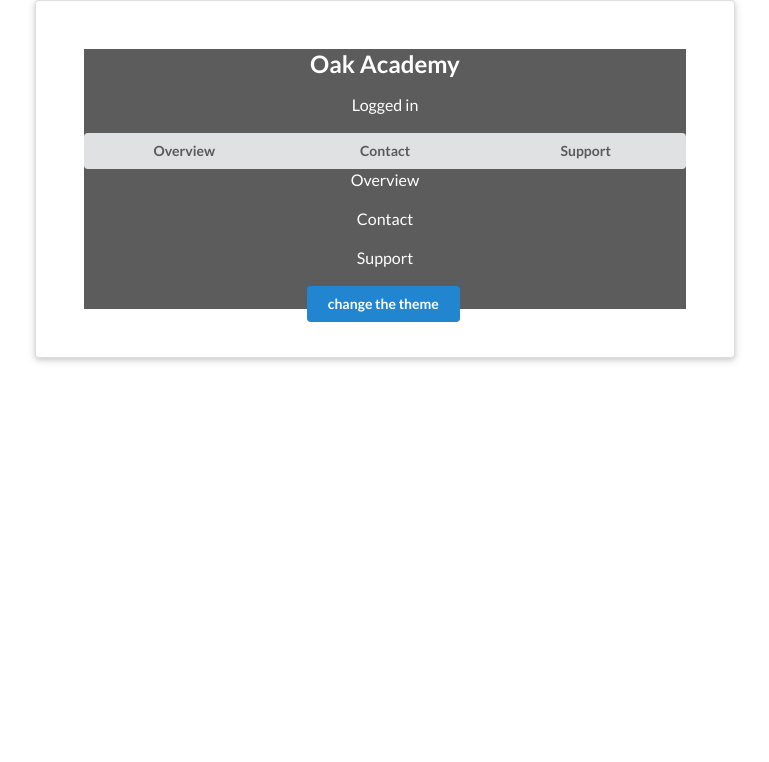
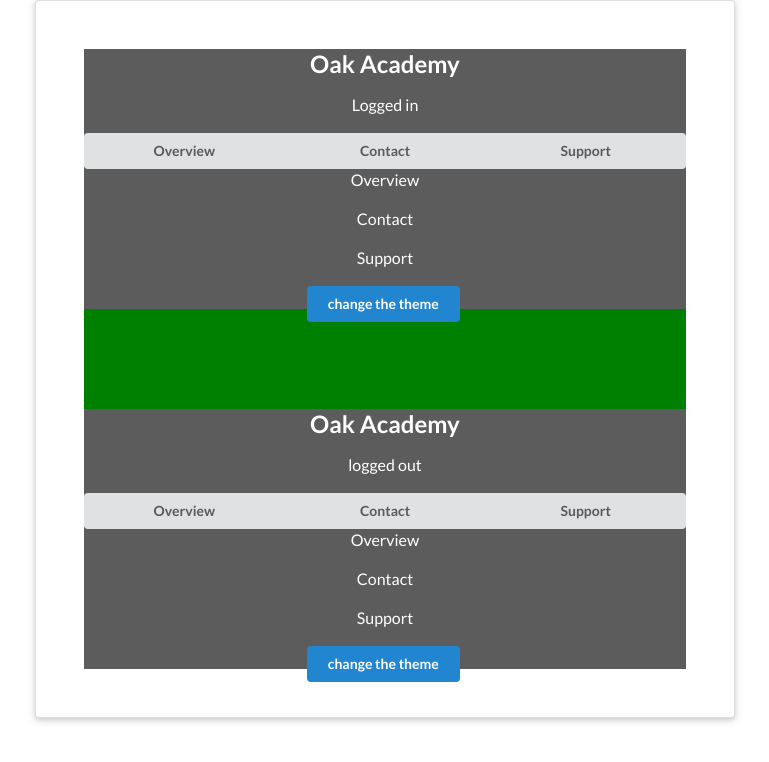
Before and after one commit to snegib/mernapp2021, a React (Create React App) app in the folder contextapi/: page / in a window 1280 px wide. Shown: the top 762 px of the page, without its empty margins (255-1024 px from the left). Built offline with nearby package versions, Linux system fonts and the light colour scheme.

Commit message:
contextapi use useState hook in AuthContext

```diff
--- a/contextapi/src/App.js
+++ b/contextapi/src/App.js
@@ -1,12 +1,16 @@
 import React from 'react';
 import Navbar from './components/Navbar';
 import TodoList from './components/TodoList';
+import NavbarD from './components/NavbarD';
+import TodoListD from './components/TodoListD';
+
 /* STEP 11
 import ThemeContextProvider*/
 import ThemeContextProvider from './contexts/ThemeContext';
 /* STEP 27
  import AuthContextProvider */
 import AuthContextProvider from './contexts/AuthContext';
+import AuthContextProviderD from './contexts/AuthContextD';
 const App = () => {
   return (
     <div className="App">
@@ -39,6 +43,13 @@ const App = () => {
             <TodoList />
           </ThemeContextProvider>
         </AuthContextProvider>
+        <AuthContextProviderD>
+          <ThemeContextProvider>
+            <div style={{ height: '100px', background: 'green' }}></div>
+            <NavbarD />
+            <TodoListD />
+          </ThemeContextProvider>
+        </AuthContextProviderD>
       </div>
     </div>
   );
--- a/contextapi/src/components/NavbarD.js
+++ b/contextapi/src/components/NavbarD.js
@@ -3,12 +3,23 @@ so one of the cool things about this use useContext, hook, is that we can use it
 now turn this as functional component. */
 import React, { useContext } from 'react';
 import { ThemeContext } from '../contexts/ThemeContext';
-import { AuthContext } from '../contexts/AuthContext';
+import { AuthContextD } from '../contexts/AuthContextD';
+
+console.log("NavbarD AuthContextD", AuthContextD);
 
 const NavbarD = () => {
   const { isDarkTheme, darkTheme, lightTheme } = useContext(ThemeContext);
-  const { isLoggedIn, changeAuthStatus } = useContext(AuthContext);
+  const { isLoggedIn, changeAuthStatus } = useContext(AuthContextD);
+
   const theme = isDarkTheme ? darkTheme : lightTheme;
+  console.log(
+    'ThemeContextD context in NavbarD render ',
+    useContext(ThemeContext)
+  );
+  console.log(
+    'AuthContextD context in NavbarD render ',
+    useContext(AuthContextD)
+  );
 
   return (
     <nav
--- a/contextapi/src/components/TodoListD.js
+++ b/contextapi/src/components/TodoListD.js
@@ -23,7 +23,10 @@ const TodolistD = () => {
   /* STEP 8 [useContext]
     now you can add condition here*/
   const theme = isDarkTheme ? darkTheme : lightTheme;
-
+  console.log(
+    'ThemeContext context in TodoListD render ',
+    useContext(ThemeContext)
+  );
   return (
     <div
       style={{
--- /dev/null
+++ b/contextapi/src/contexts/AuthContextD.js
@@ -0,0 +1,40 @@
+/* use are using useState. so converting it functional component. */
+import React, { createContext, useState } from 'react';
+export const AuthContextD = createContext();
+
+const AuthContextProviderD = ({ children }) => {
+  const [isLoggedIn, setIsLoggedIn] = useState(false);
+
+  const changeAuthStatus = () => {
+    setIsLoggedIn(!isLoggedIn); /* set opposite value what is having */
+  };
+
+  console.log('AuthContextD ', isLoggedIn);
+  return (
+    <AuthContextD.Provider
+      value={{ isLoggedIn, changeAuthStatus: changeAuthStatus }}
+    >
+      {children}
+    </AuthContextD.Provider>
+  );
+};
+
+/* class AuthContextProvider extends React.Component {
+  state = {
+    isLoggedIn: true,
+  };
+  changeAuthStatus = () => {
+    this.setState({ isLoggedIn: !this.state.isLoggedIn });
+  };
+  render() {
+    return (
+      <AuthContext.Provider
+        value={{ ...this.state, changeAuthStatus: this.changeAuthStatus }}
+      >
+        {this.props.children}
+      </AuthContext.Provider>
+    );
+  }
+} */
+
+export default AuthContextProviderD;
```
